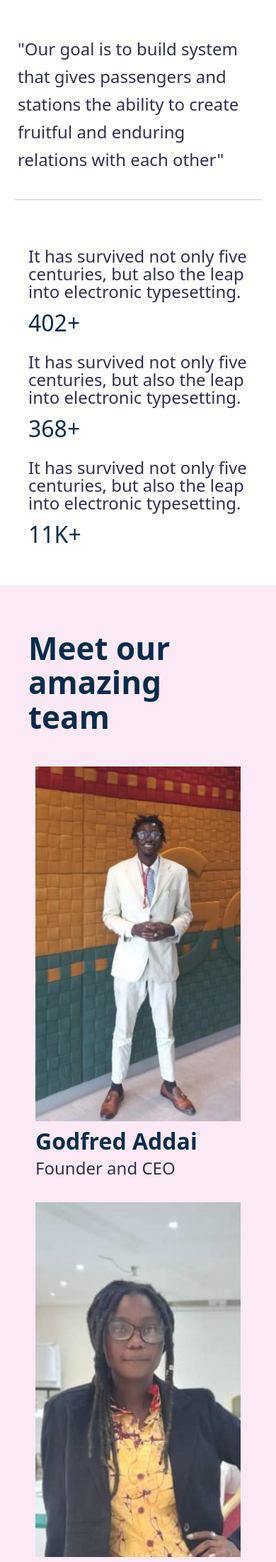
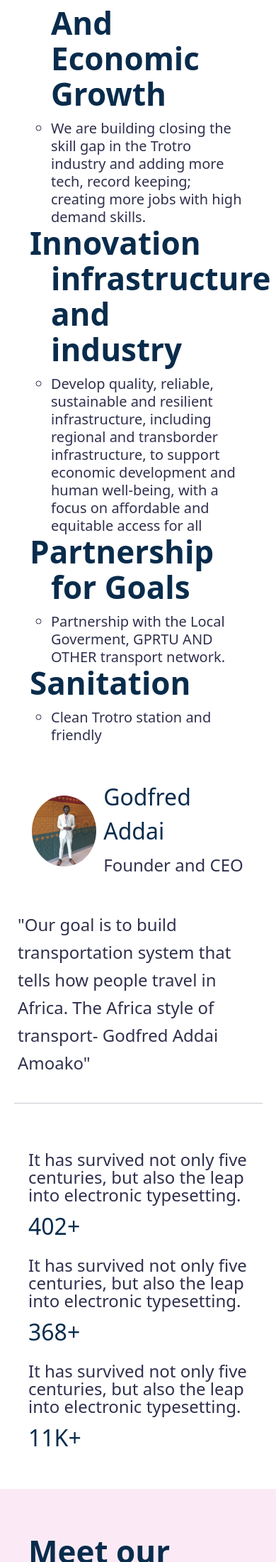
Before and after one commit to Mary-Atieno/bf-Trotrolive, a Django app: page /about in a window 390 px wide; the page is wider, and only the part inside the window is pictured. Shown: the part 1691-3892 px from the top of that part at 71% size. Run offline with Django 4.2, Linux system fonts and the light colour scheme; some libraries are stand-ins or nearby versions.

Commit message:
rest of pics in aboutpage

```diff
--- a/templates/admin/about.html
+++ b/templates/admin/about.html
@@ -52,10 +49,9 @@
     </div>
     <div class="sube">
         <div class="sub">
-            <p class="aboutext">We build bridges between stations and passengers</p>
+            <p class="aboutext">We are the bridge between stations and passengers</p>
             <div class="aboutt">
-                <p class="aboutext2">Lorem Ipsum is simply dummy text of the printing and typesetting industry.
-            Lorem Ipsum has been the industry's standard dummy text ever since the</p>
+                <p class="aboutext2">With renewal of the mind through technology, simple Ai , and clean stations.</p>
             </div>
         </div>
     </div>
@@ -66,13 +62,28 @@
         <hr style="width:90%; height:1px; color:#2F304D;">
     </div>
     <div class="toge">
-        <p class="head-text">Together we are strong</p>
+        <div class="heading"><p class="heading-text">Together we are strong!</p>
+        </div>
         <div class="togetext">
-            <h5 class="toge1">Our crew is always getting bigger, but we all work
-        toward one goal: to make transportation success  and possible everywhere.</h5>
-            <p class="toge2">Lorem Ipsum has been the industry's standard dummy text ever since the 1500s,
-                when an unknown printer took a galley of type and scrambled it to make a type
-                specimen book.</p>
+            <h5 class="toge1">Everyone can collaborate on this transport solution’s; we have open source community / Trotro network. Trotro is cultural and social.</h5>
+            <p class="toge2" style="color: #092C4C;"><b>Winners of DigiLogic, EU Funded project, achieving SDGs Goals</b>
+            </p>
+            <div class="logic">
+                <img src="{%static 'images/Digi win.jpg'%}"  alt="DigiLogic" width="100%" class="logic1">
+            </div>
+            <ul style="list-style-type:circle;">
+                <dh class="details-desc">Decent Work And Economic Growth</dh>
+                <li class="details-list">We are building closing the skill gap in the Trotro industry and adding more tech,
+                record keeping; creating more jobs with high demand skills.</li>
+                <dh class="details-desc">Innovation infrastructure and industry</dh>
+                <li class="details-list">Develop quality, reliable, sustainable and resilient infrastructure,
+                including regional and transborder infrastructure, to support economic development and human well-being,
+                with a focus on affordable and equitable access for all</li>
+                <dh class="details-desc">Partnership for Goals</dh>
+                <li class="details-list">Partnership with the Local Goverment, GPRTU AND OTHER transport network.</li>
+                <dh class="details-desc">Sanitation</dh>
+                <li class="details-list">Clean Trotro station and friendly</li>
+            </ul>
         </div>
     </div>
     <div class="founder">
@@ -86,8 +97,8 @@
             </div>
         </div>
         <div class="ceo2">
-            <p class="goal">"Our goal is to build system that gives passengers and
-            stations the ability to create fruitful and enduring relations with each other"</p>
+            <p class="goal">"Our goal is to build transportation system that tells how people travel in Africa.
+                The Africa style of transport- Godfred Addai Amoako"</p>
         </div>
     </div>
     <div class="part-line2">
@@ -120,7 +131,7 @@
         <div class="teamem">
             <div class="teams">
                 <div class="teampic">
-                    <img src="{%static 'images/fredpro.jpg'%}"  alt="Hilda" >
+                    <img src="{%static 'images/fredpro.jpg'%}"  alt="Godfred" >
                 </div>
                 <div class="teamrole">
                     <p class="tname">Godfred Addai</p>
--- a/trotrolive_webapp/static/css/main.css
+++ b/trotrolive_webapp/static/css/main.css
@@ -1,3 +1,6 @@
+body{
+  overflow-x: hidden;
+}
 /* navbar begin */
 .main-con{
   height:100%;
@@ -789,9 +810,14 @@ line-height: 100%;
     flex-direction: column;
     padding: 0 40px;
   }
-  .head-text{
+  .heading-text{
     font-size: 44px;
   }
+  /* .heading{
+    position: absolute;
+    bottom: 0;
+    top: 0;
+  } */
   .toge1{
     font-size: 24px;
     padding-bottom: 5px;
@@ -851,6 +877,11 @@ line-height: 100%;
   .teampic{
     width: 100%;
   }
+  .teampic img{
+    width: 100%;
+    height: 100%;
+    object-fit: cover;
+  }
   .tname{
     padding-top: 10px;
     font-size: 32px;
@@ -871,20 +902,34 @@ line-height: 100%;
 
 /*=== ContactPage === */
 @media only screen and (max-width: 820px){
+  body{
+    overflow-x: hidden;
+  }
+  .contactsec{
+    padding: 30px 0;
+  }
   .contsec{
+    align-items: center;
+    justify-content: center;
     width: 100%;
-    padding: 5px;
+    padding-left: 30px;
     display: grid;
     grid-template-columns: 1fr;
   }
   .contsec1{
+    width: 90%;
     position: relative;
+    padding-left: 30px;
   }
   .context{
     text-align: center;
   }
   .context1{
     max-width: 400px;
+  }
+  .contsec2{
+    width: 90%;
+    padding-left: 0;
   }
   .contsec2 input[type="text"]{
     width: 100%;
```
Also changed, not shown: other parts of templates/admin/about.html (+30 -11 lines), other parts of trotrolive_webapp/static/css/main.css (+29 -11 lines), trotrolive_webapp/static/images/mary.jpg (added), trotrolive_webapp/static/images/saed.jpg (added), trotrolive_webapp/static/images/saheed.jpg (added). Lines whose indentation alone changed are shown as unchanged.
